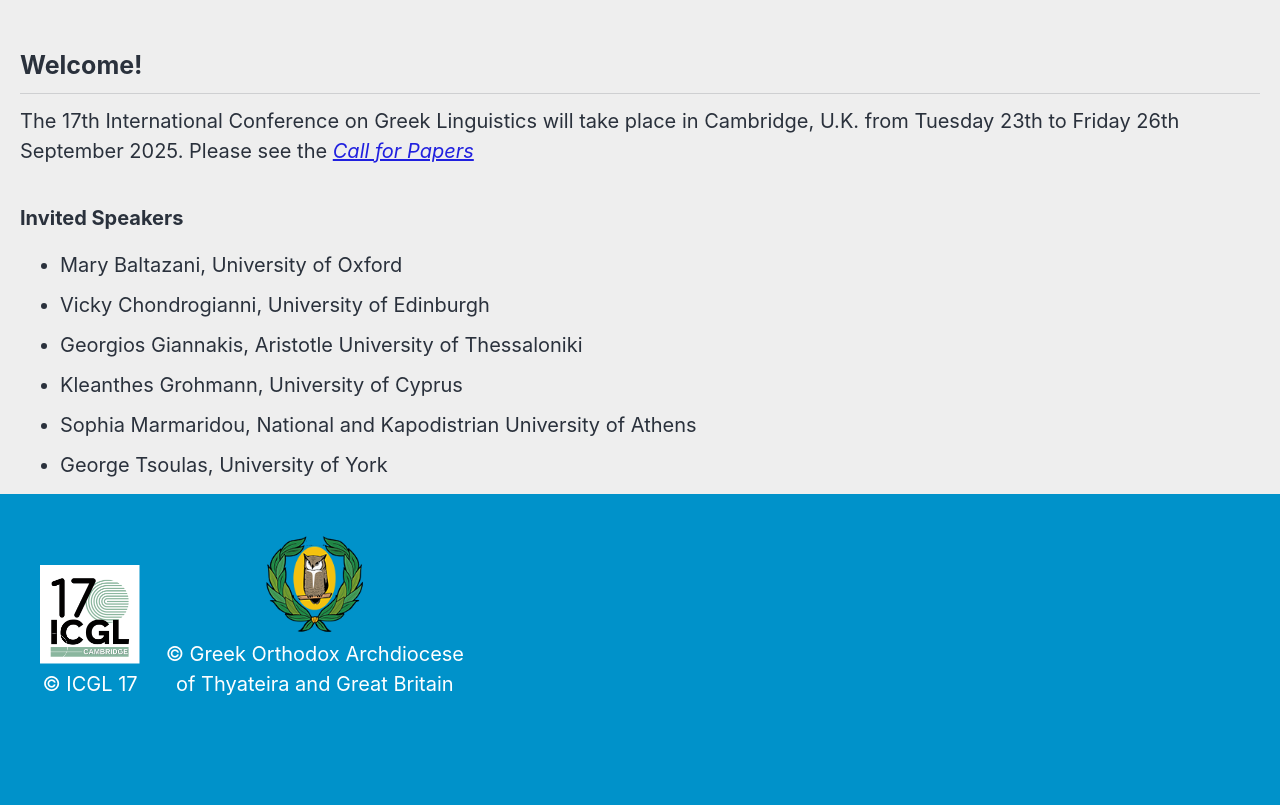
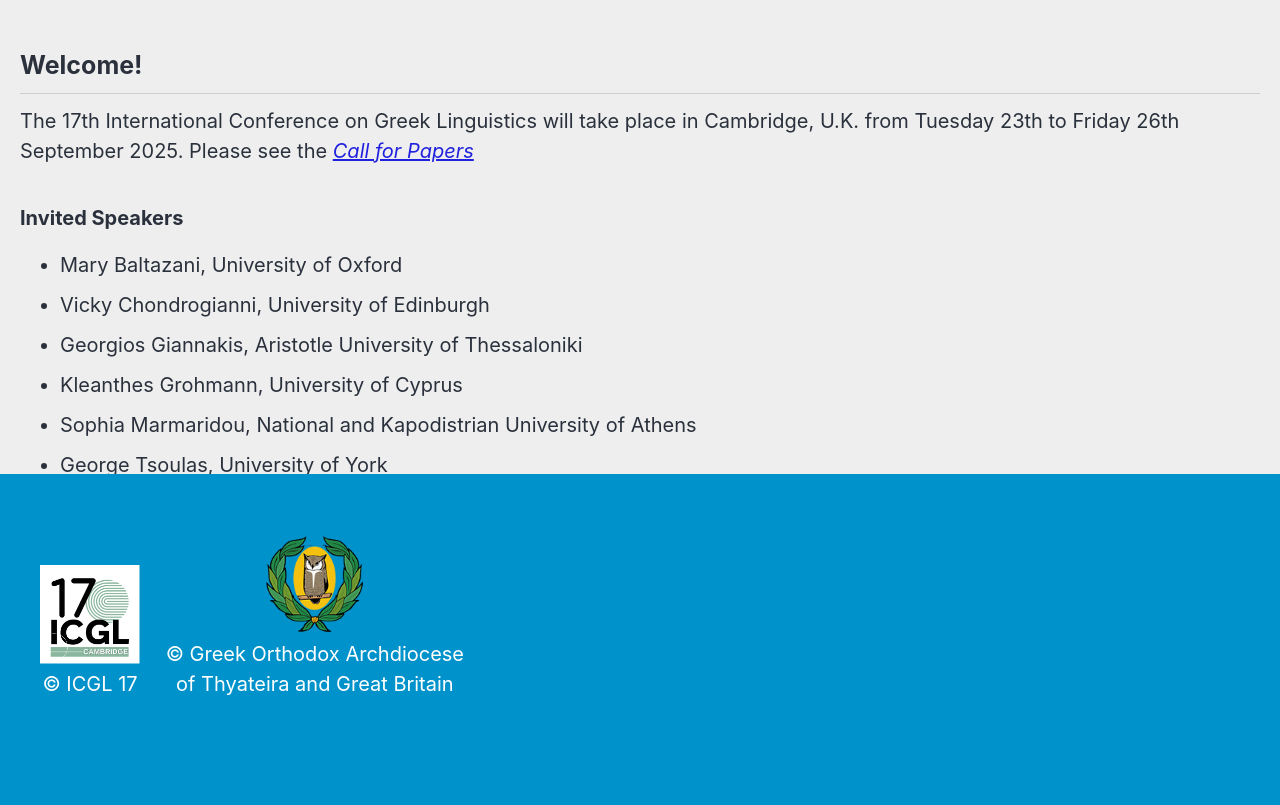
Before and after one commit to roryleung/ICGL17, a Jekyll site: the page built from _pages/home.md, in a window 1280 px wide. Shown: the part 417-1222 px from the top of the page. Built offline with Jekyll 4.4.1, drawn with Linux system fonts in a browser that asks for light colours; cached includes are drawn as plain includes; nearby versions of some CDN libraries.

Commit message:
Update custom.html

```diff
--- a/_includes/footer/custom.html
+++ b/_includes/footer/custom.html
@@ -6,7 +6,7 @@
     </div>
 
     <div style="text-align: center; display: inline-block; vertical-align: bottom;">
-      <img src="/assets/images/logo_owl_icon.png" alt="Owl Icon Logo" style="width: 100px; height: auto;">
+      <img src="/assets/images/logo_owl_icon.png" alt="Owl Icon Logo" style="width: 100px; height: auto; margin-top: 20px;">
       <p style="color: white; margin-top: 5px;">
         &copy; Greek Orthodox Archdiocese<br>of Thyateira and Great Britain
       </p>
```
